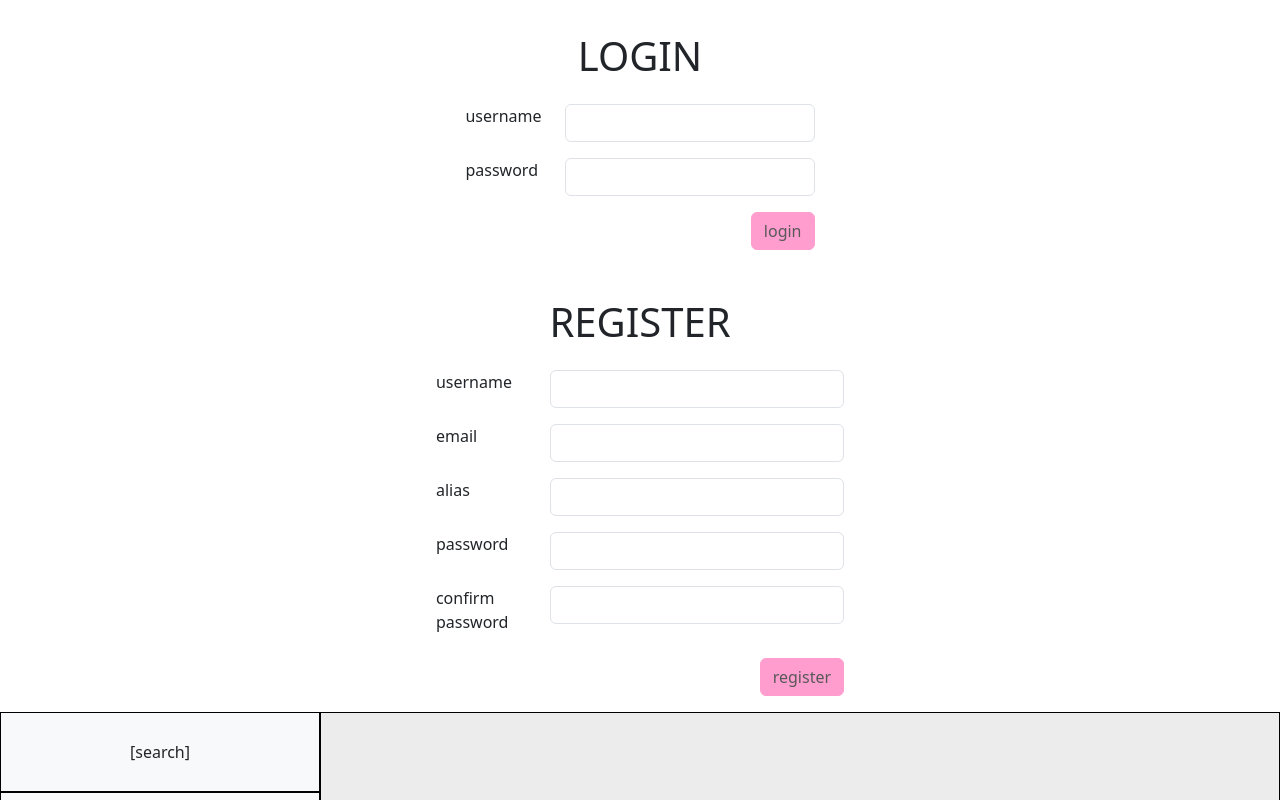
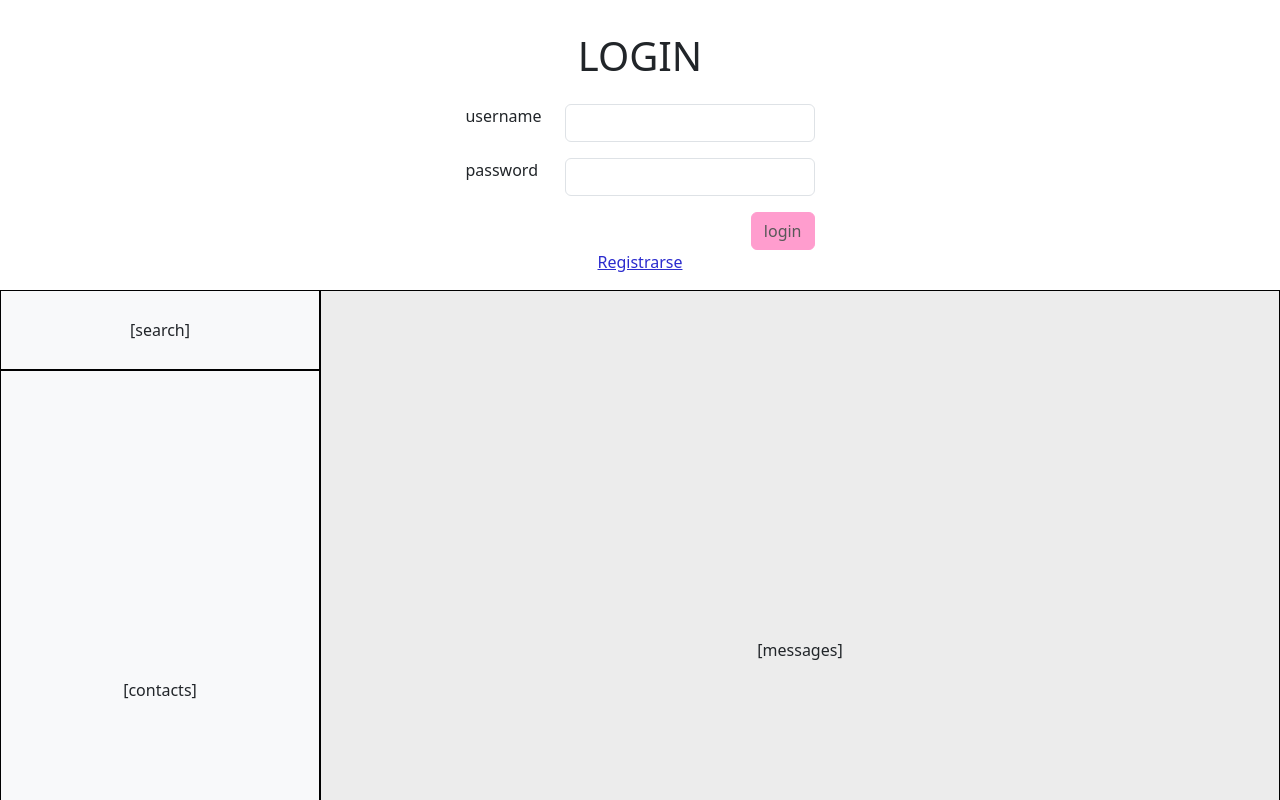
Before and after one commit to Darlinx25/Pichon, an Angular app in the folder frontend/: page / in a window 1280 px wide. Shown: the top 800 px of the page. Built offline with nearby package versions, Linux system fonts and the light colour scheme.

Commit message:
Trabajo en frontend
Se separa login y register en frontend para que no aparezcan a la vez y se agregan links para viajar entre URLs

```diff
--- a/frontend/src/app/app.html
+++ b/frontend/src/app/app.html
@@ -1,7 +1,5 @@
-<app-login />
-<app-register />
+<router-outlet />
 <div class="d-flex">
     <app-sidebar class="w-25" />
     <app-message-window class="w-75" />
 </div>
-<router-outlet />
--- a/frontend/src/app/app.routes.ts
+++ b/frontend/src/app/app.routes.ts
@@ -1,3 +1,11 @@
 import { Routes } from '@angular/router';
+import { Register } from './components/register/register'
+import { Login } from './components/login/login'
+import { MessageWindow } from './components/message-window/message-window'
+export const routes: Routes = [
+    { path: 'register', component: Register},
+    { path: '', component: Login},
+    { path: 'chat', component: MessageWindow},
 
-export const routes: Routes = [];
+
+];
--- a/frontend/src/app/app.ts
+++ b/frontend/src/app/app.ts
@@ -1,5 +1,5 @@
 import { Component, signal } from '@angular/core';
-import { RouterOutlet } from '@angular/router';
+import { RouterLink, RouterLinkActive, RouterOutlet } from '@angular/router';
 import { Login } from './components/login/login';
 import { Register } from './components/register/register';
 import { Sidebar } from './components/sidebar/sidebar';
@@ -7,7 +7,7 @@
 
 @Component({
   selector: 'app-root',
-  imports: [RouterOutlet, Login, Register, Sidebar, MessageWindow],
+  imports: [RouterOutlet, Login, Register, Sidebar, MessageWindow, RouterLink, RouterLinkActive],
   templateUrl: './app.html',
   styleUrl: './app.scss'
 })
--- a/frontend/src/app/components/login/login.html
+++ b/frontend/src/app/components/login/login.html
@@ -17,4 +17,5 @@
             <button class="btn btn-primary" [disabled]="!loginForm.valid" type="submit">login</button>
         </div>
     </form>
+    <a style="color: rgb(43, 43, 206);" routerLink="/register">Registrarse</a>
 </div>
--- a/frontend/src/app/components/login/login.ts
+++ b/frontend/src/app/components/login/login.ts
@@ -1,9 +1,10 @@
 import { Component, inject } from '@angular/core';
 import { FormBuilder, ReactiveFormsModule, Validators } from '@angular/forms';
+import { RouterLink} from '@angular/router';
 
 @Component({
   selector: 'app-login',
-  imports: [ReactiveFormsModule],
+  imports: [ReactiveFormsModule, RouterLink],
   templateUrl: './login.html',
   styleUrl: './login.scss',
 })
--- a/frontend/src/app/components/register/register.html
+++ b/frontend/src/app/components/register/register.html
@@ -37,4 +37,5 @@
             <button class="btn btn-primary" [disabled]="!registerForm.valid" type="submit">register</button>
         </div>
     </form>
+    <a style="color: rgb(43, 43, 206);" routerLink="">¿Ya tienes cuenta?</a>
 </div>
--- a/frontend/src/app/components/register/register.ts
+++ b/frontend/src/app/components/register/register.ts
@@ -2,11 +2,12 @@
 import { FormBuilder, ReactiveFormsModule, Validators } from '@angular/forms';
 import { AuthService } from '../../services/auth.service';
 import { NgIf } from '@angular/common';
+import { RouterLink} from '@angular/router';
 
 
 @Component({
   selector: 'app-register',
-  imports: [ReactiveFormsModule, NgIf],
+  imports: [ReactiveFormsModule, NgIf, RouterLink],
   templateUrl: './register.html',
   styleUrl: './register.scss',
 })
```
